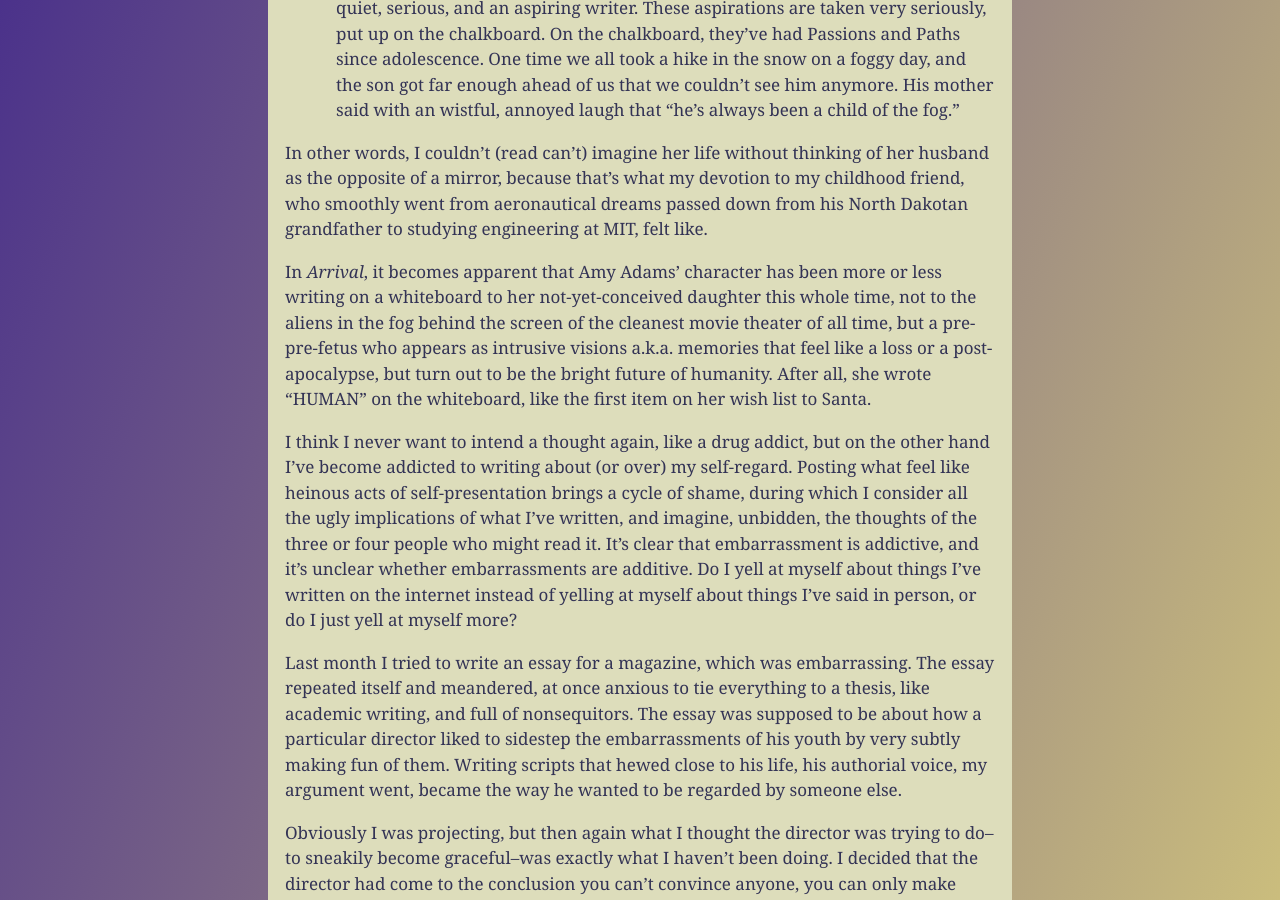
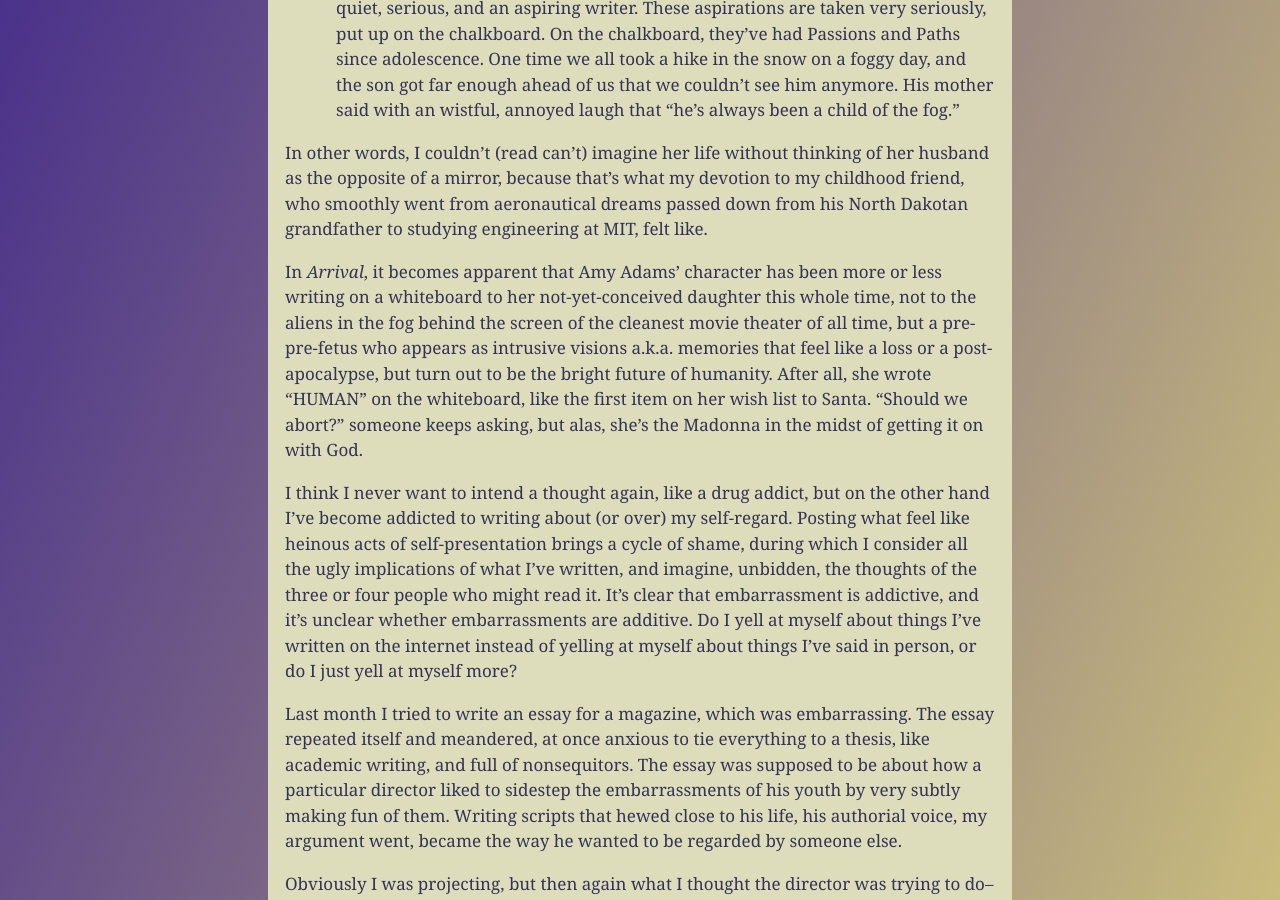
Before and after one commit to meanyhead/meanyhead.github.io, a Jekyll site: the page built from _posts/2019-2-20-home-decorating-tips.md, in a window 1280 px wide and 900 px high, scrolled down 1073 px. Built offline with Jekyll 4.4.1, drawn with Linux system fonts in a browser that asks for light colours; comment, search, counter and statistics services are not loaded.

Commit message:
getting it on with god

```diff
--- a/_posts/2019-2-20-home-decorating-tips.md
+++ b/_posts/2019-2-20-home-decorating-tips.md
@@ -15,7 +15,7 @@ Before all this, I housesat for them once, and with them gone, the curiosity I h
 
 In other words, I couldn't (read can't) imagine her life without thinking of her husband as the opposite of a mirror, because that's what my devotion to my childhood friend, who smoothly went from aeronautical dreams passed down from his North Dakotan grandfather to studying engineering at MIT, felt like.
 
-In *Arrival*, it becomes apparent that Amy Adams' character has been more or less writing on a whiteboard to her not-yet-conceived daughter this whole time, not to the aliens in the fog behind the screen of the cleanest movie theater of all time, but a pre-pre-fetus who appears as intrusive visions a.k.a. memories that feel like a loss or a post-apocalypse, but turn out to be the bright future of humanity. After all, she wrote "HUMAN" on the whiteboard, like the first item on her wish list to Santa.
+In *Arrival*, it becomes apparent that Amy Adams' character has been more or less writing on a whiteboard to her not-yet-conceived daughter this whole time, not to the aliens in the fog behind the screen of the cleanest movie theater of all time, but a pre-pre-fetus who appears as intrusive visions a.k.a. memories that feel like a loss or a post-apocalypse, but turn out to be the bright future of humanity. After all, she wrote "HUMAN" on the whiteboard, like the first item on her wish list to Santa. "Should we abort?" someone keeps asking, but alas, she's the Madonna in the midst of getting it on with God.
 
 I think I never want to intend a thought again, like a drug addict, but on the other hand I've become addicted to writing about (or over) my self-regard. Posting what feel like heinous acts of self-presentation brings a cycle of shame, during which I consider all the ugly implications of what I've written, and imagine, unbidden, the thoughts of the three or four people who might read it. It's clear that embarrassment is addictive, and it's unclear whether embarrassments are additive. Do I yell at myself about things I've written on the internet instead of yelling at myself about things I've said in person, or do I just yell at myself more?
 
```
